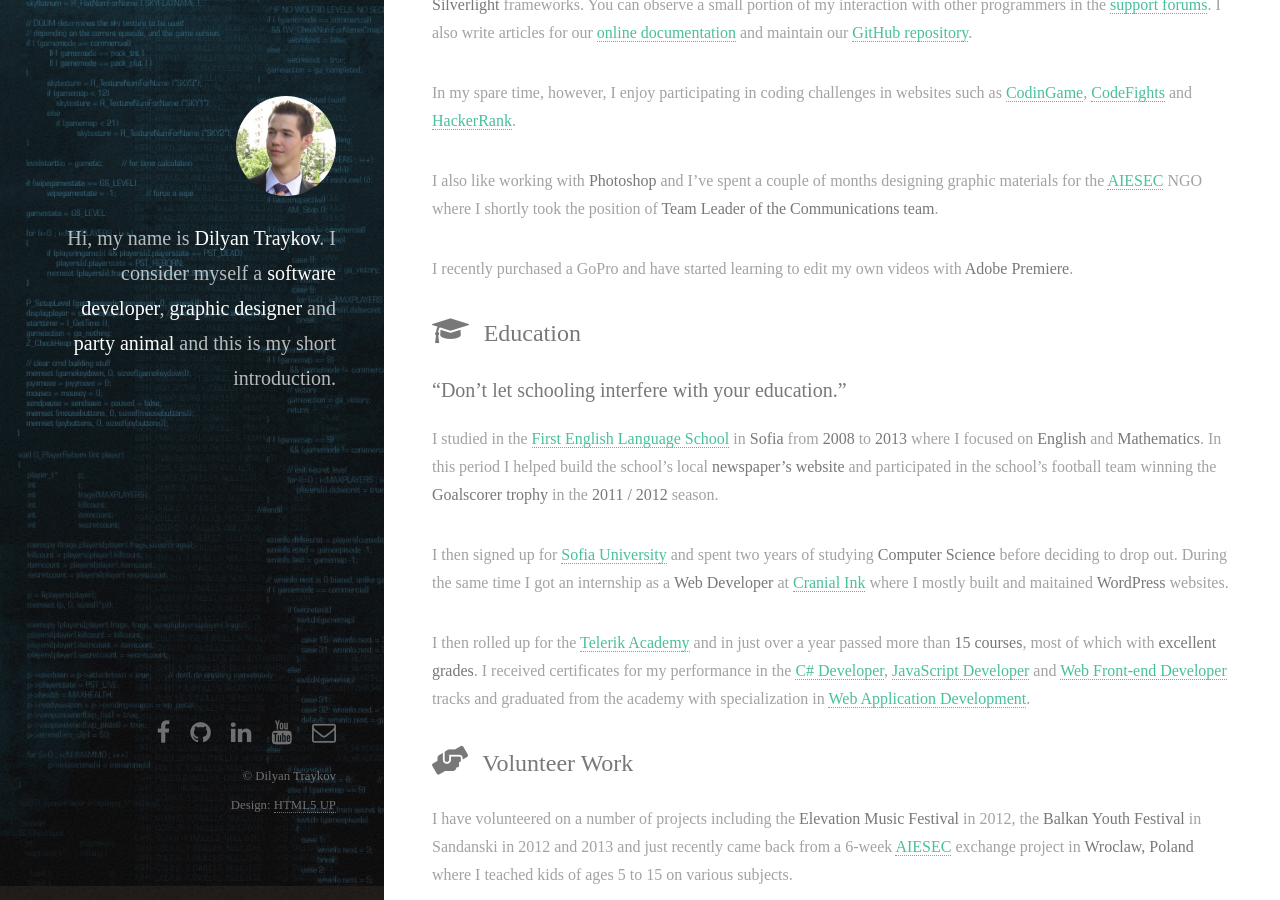
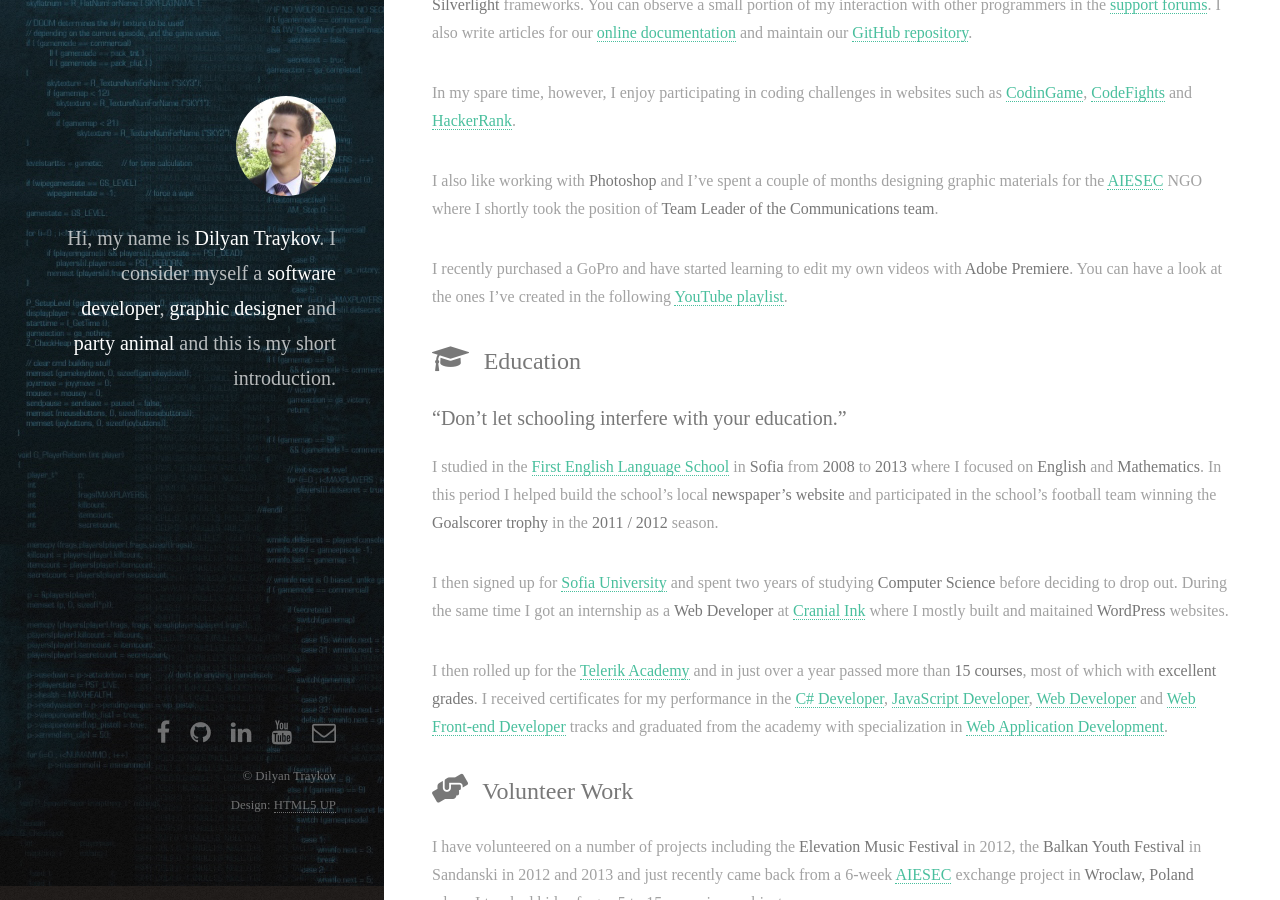
Before and after one commit to dilyantraykov/dilyantraykov.github.io, a Jekyll site: the page built from index.md, in a window 1280 px wide and 900 px high, scrolled down 281 px. Built offline with Jekyll 4.4.1, drawn with Linux system fonts in a browser that asks for light colours; nearby versions of some CDN libraries; some web fonts are replaced.

Commit message:
Update certificates list & add link to Trips playlist

```diff
--- a/index.md
+++ b/index.md
@@ -13,7 +13,7 @@
 
 I also like working with **Photoshop** and I've spent a couple of months designing graphic materials for the [AIESEC](http://aiesec.bg/) NGO where I shortly took the position of **Team Leader of the Communications team**.
 
-I recently purchased a GoPro and have started learning to edit my own videos with **Adobe Premiere**.
+I recently purchased a GoPro and have started learning to edit my own videos with **Adobe Premiere**. You can have a look at the ones I've created in the following [YouTube playlist](https://www.youtube.com/playlist?list=PLWFU5U48cQnTxrT-OaUY8vsdKb0VyfTGx).
 
 ## <i class="fa fa-graduation-cap" aria-hidden="true"></i> Education
 
@@ -23,7 +23,7 @@
 
 I then signed up for [Sofia University](https://www.uni-sofia.bg/) and spent two years of studying **Computer Science** before deciding to drop out. During the same time I got an internship as a **Web Developer** at [Cranial Ink](https://www.cranialink.com/) where I mostly built and maitained **WordPress** websites.
 
-I then rolled up for the [Telerik Academy](http://telerikacademy.com/) and in just over a year passed more than **15 courses**, most of which with **excellent grades**. I received certificates for my performance in the [C# Developer](http://my.telerikacademy.com/certificates/View/1587/30ce1177?lipi=urn%3Ali%3Apage%3Ad_flagship3_profile_view_base%3BDu16QdihQg%2BghoNEhjQIWw%3D%3D), [JavaScript Developer](http://my.telerikacademy.com/certificates/View/1684/dc9899b8?lipi=urn%3Ali%3Apage%3Ad_flagship3_profile_view_base%3BDu16QdihQg%2BghoNEhjQIWw%3D%3D) and [Web Front-end Developer](http://my.telerikacademy.com/certificates/View/2179/d3b5390d?lipi=urn%3Ali%3Apage%3Ad_flagship3_profile_view_base%3BDu16QdihQg%2BghoNEhjQIWw%3D%3D) tracks and graduated from the academy with specialization in [Web Application Development](http://my.telerikacademy.com/certificates/View/1783/0b31ed0f?lipi=urn%3Ali%3Apage%3Ad_flagship3_profile_view_base%3BDu16QdihQg%2BghoNEhjQIWw%3D%3D).
+I then rolled up for the [Telerik Academy](http://telerikacademy.com/) and in just over a year passed more than **15 courses**, most of which with **excellent grades**. I received certificates for my performance in the [C# Developer](http://my.telerikacademy.com/certificates/View/1587/30ce1177), [JavaScript Developer](https://my.telerikacademy.com/certificates/view/1684/dc9899b8), [Web Developer](https://my.telerikacademy.com/Certificates/View/1964/89e94b9a) and [Web Front-end Developer](http://my.telerikacademy.com/certificates/View/2179/d3b5390d) tracks and graduated from the academy with specialization in [Web Application Development](https://my.telerikacademy.com/certificates/view/1783/0b31ed0f).
 
 ## <i class="fas fa-hands-helping" aria-hidden="true"></i> Volunteer Work
 
```
